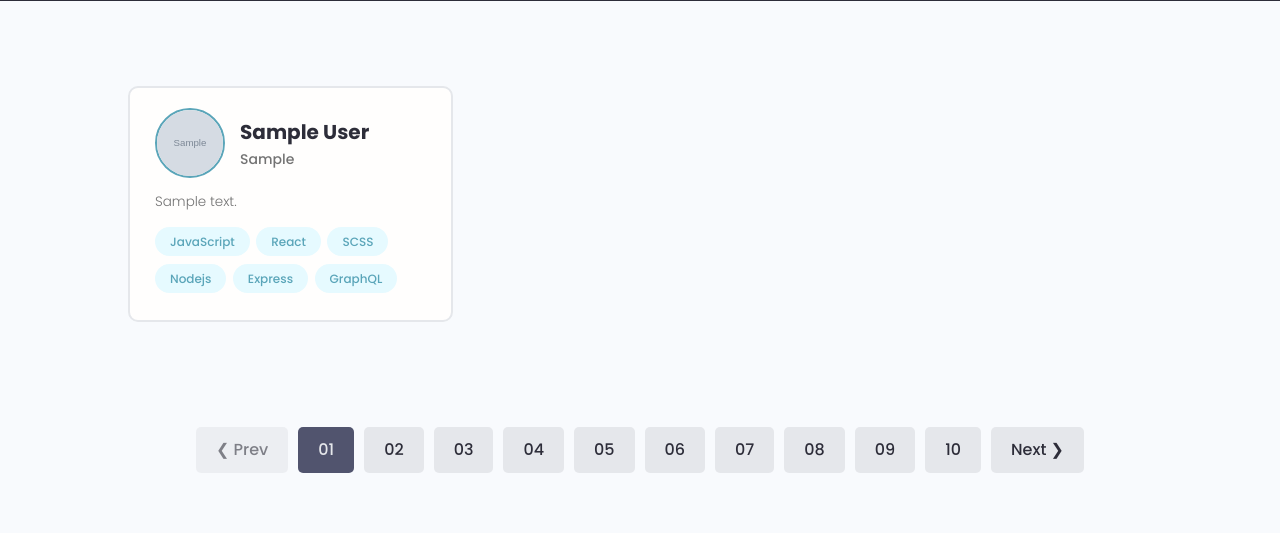
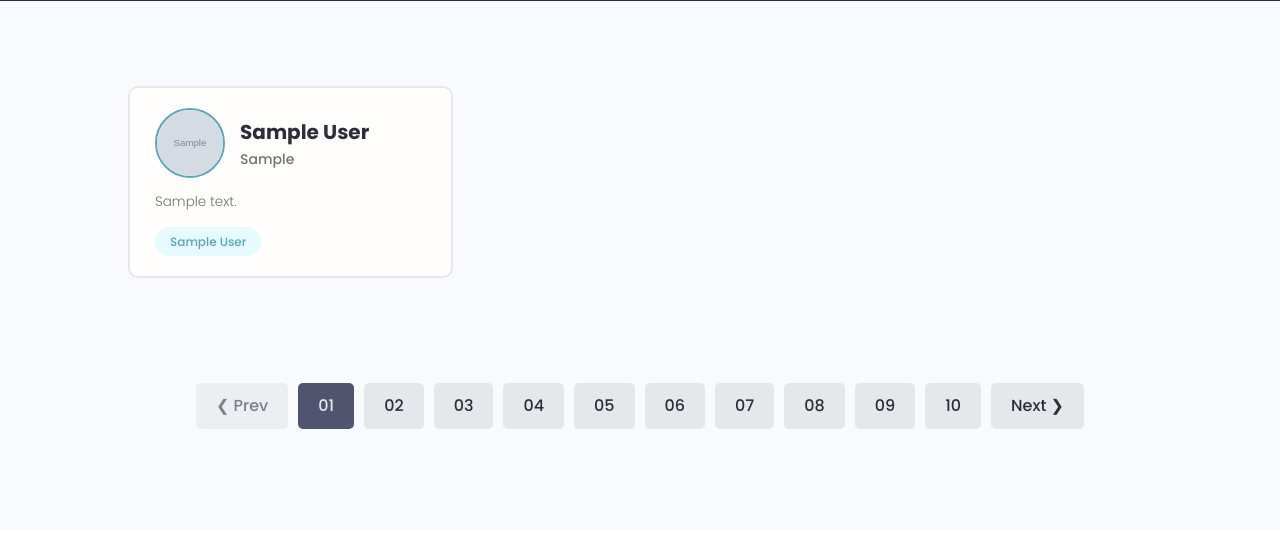
Before and after one commit to santoshvarmag/dealancer, a Django app: page / in a window 1280 px wide. Shown: the part 420-953 px from the top of the page. After the commit the page ends 849 px from the top, so only its background shows below. Run offline with Django 3.2, Linux system fonts and the light colour scheme; tables that the repository leaves empty hold one stand-in row (values such as "Sample post"); grey boxes marked "Sample" are stand-in pictures; some libraries are stand-ins or nearby versions.

Commit message:
Skill data dynamically

```diff
--- a/devsearch/users/templates/users/profiles.html
+++ b/devsearch/users/templates/users/profiles.html
@@ -41,24 +41,11 @@
                     {{dev.bio|slice:"150"}}
                 </p>
                 <div class="dev__skills">
+                    {% for skill in dev.skill_set.all %}
                     <span class="tag tag--pill tag--main">
-                    <small>JavaScript</small>
+                    <small>{{skill.name}}</small>
                     </span>
-                    <span class="tag tag--pill tag--main">
-                    <small>React</small>
-                    </span>
-                    <span class="tag tag--pill tag--main">
-                    <small>SCSS</small>
-                    </span>
-                    <span class="tag tag--pill tag--main">
-                    <small>Nodejs</small>
-                    </span>
-                    <span class="tag tag--pill tag--main">
-                    <small>Express</small>
-                    </span>
-                    <span class="tag tag--pill tag--main">
-                    <small>GraphQL</small>
-                    </span>
+                    {% endfor %}
                 </div>
                 </a>
             </div>
```
